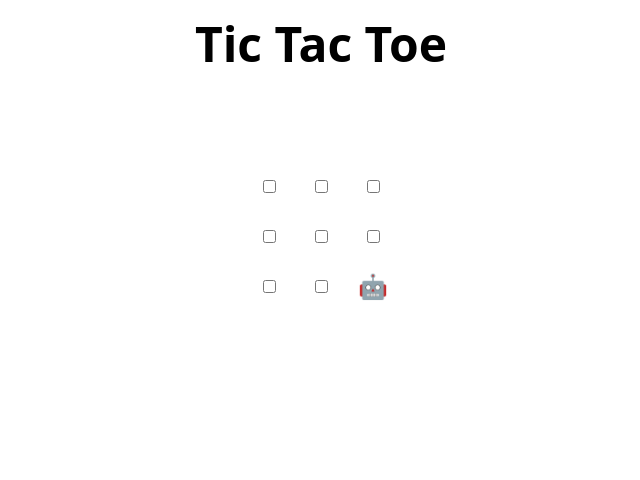
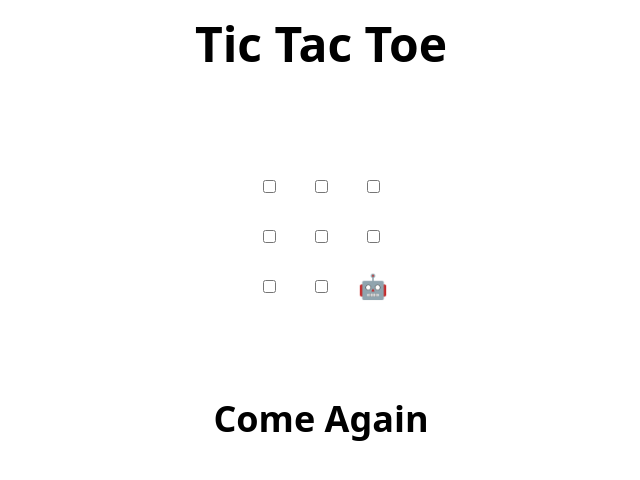
Before and after one commit to bigboyfreezy/introduction-to-github-pull-1, a plain HTML site: page index.html in a window 1280 px wide. Shown: the whole page, without its empty margins (319-959 px from the left). Drawn offline with Linux system fonts and the light colour scheme.

Commit message:
Update index.html

```diff
--- a/index.html
+++ b/index.html
@@ -46,7 +46,7 @@
     <td><input type="checkbox" /></td>
   </tr>
 </table>
-
+<h2>Come Again<h2/>
 <h2 hidden>Game over, refresh to play again 🧑‍💻 🤖!</h2>
 
 <script>
```
